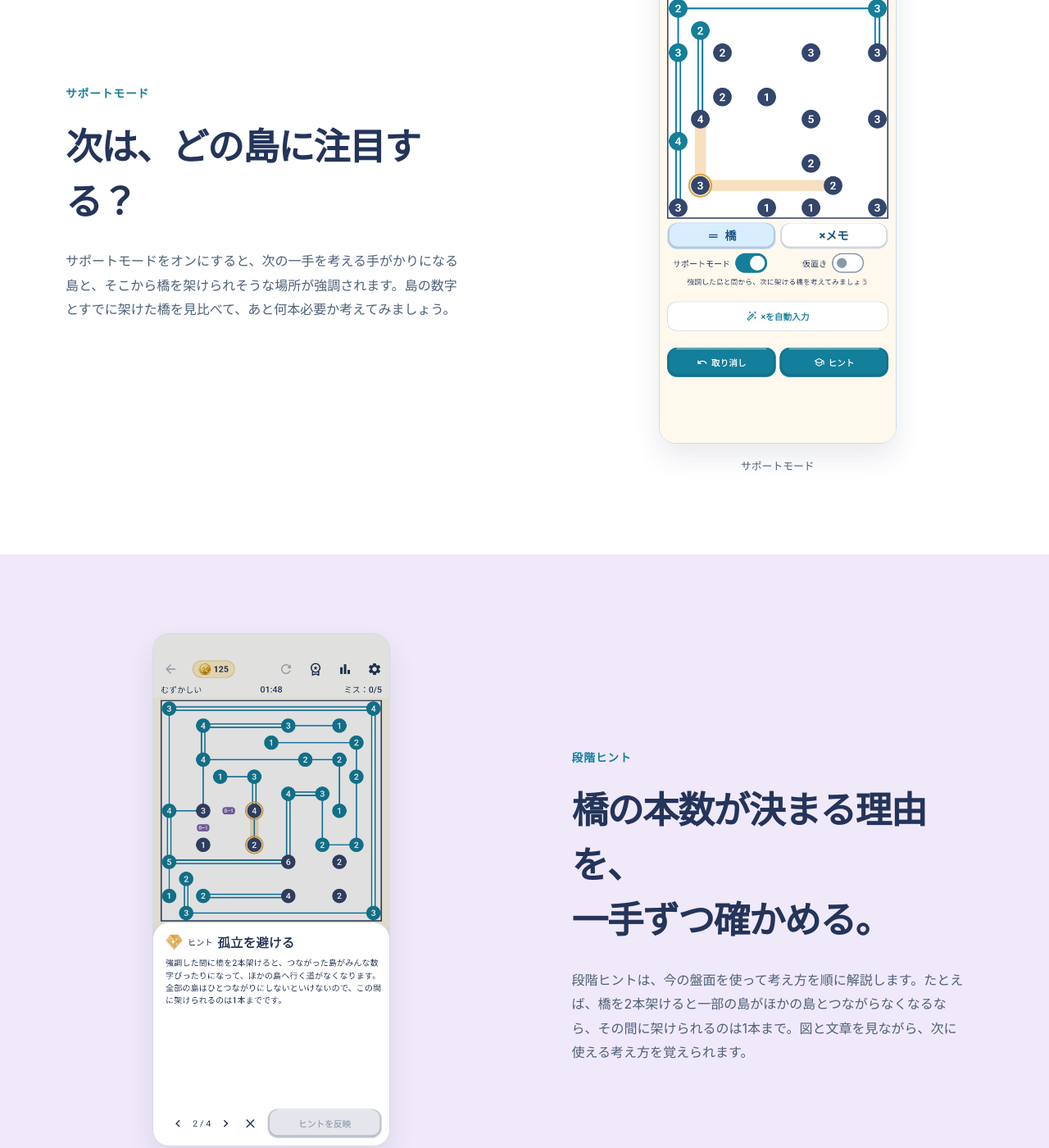
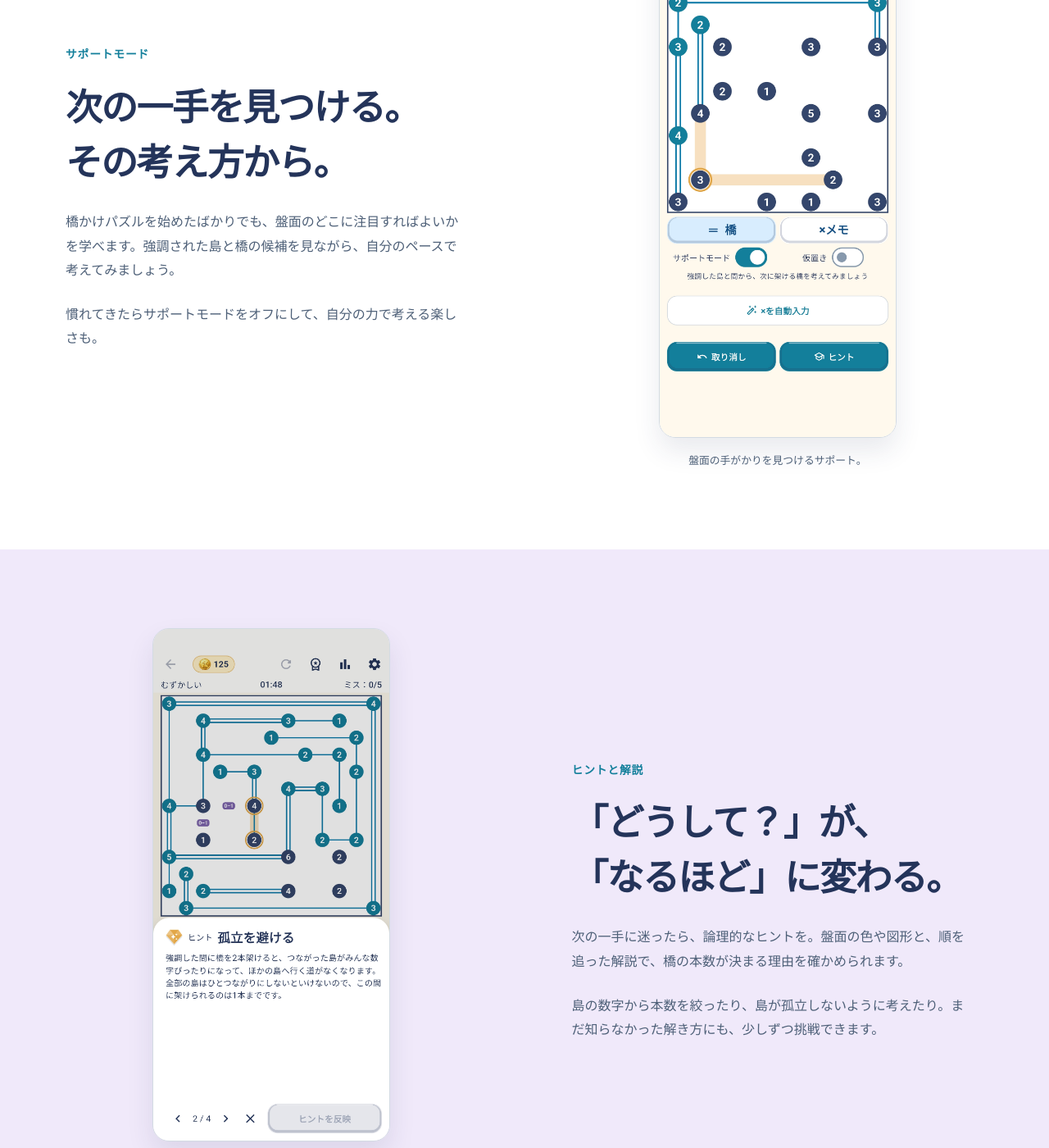
Before and after one commit to kenjineer-code/kenjineer-code.github.io, a Jekyll site: the page cruxevo-hashi.html, which Jekyll copies as it is, in a window 1280 px wide and 1400 px high, scrolled down 1343 px. Shown: the whole window at 82% size. Built offline with Jekyll 4.4.1, drawn with Linux system fonts in a browser that asks for light colours; some of the changed text lies outside the part shown.

Commit message:
Align the Hashi introduction with Nanpure

```diff
--- a/cruxevo-hashi.html
+++ b/cruxevo-hashi.html
@@ -4,15 +4,15 @@
   <meta charset="utf-8">
   <meta name="viewport" content="width=device-width, initial-scale=1">
   <title>Cruxevo: 橋かけパズル | Kenjineer Games Studio</title>
-  <meta name="description" content="パズルシリーズ「Cruxevo」の第三弾。数字を手がかりに橋を架け、すべての島をひとつにつなぐ論理パズルです。">
+  <meta name="description" content="遊びながら、橋かけパズルの解き方とその理由を学ぼう。サポートモードと段階ヒントを備えた、Cruxevoシリーズ第三弾。Android向けにGoogle Playで配信中。">
   <link rel="canonical" href="https://kenjineergames.com/cruxevo-hashi.html">
   <meta name="theme-color" content="#08152d">
   <meta property="og:title" content="Cruxevo: 橋かけパズル | Google Playで配信中">
-  <meta property="og:description" content="パズルシリーズ「Cruxevo」の第三弾。数字を手がかりに橋を架け、すべての島をひとつにつなぐ論理パズルです。">
+  <meta property="og:description" content="一手一手の理由が、わかる楽しさに。サポートモードで解き方を学べる、Cruxevoシリーズ第三弾の橋かけパズル。">
   <meta property="og:image" content="https://kenjineergames.com/assets/cruxevo/hashi/title.png">
   <meta property="og:image:width" content="1671">
   <meta property="og:image:height" content="941">
-  <meta property="og:image:alt" content="Cruxevo: 橋かけパズルのタイトルロゴ">
+  <meta property="og:image:alt" content="Cruxevo: 橋かけパズルのカラフルなタイトルロゴ">
   <meta property="og:url" content="https://kenjineergames.com/cruxevo-hashi.html">
   <meta property="og:type" content="website">
   <meta name="twitter:card" content="summary_large_image">
@@ -27,71 +27,39 @@
     <section class="hero" aria-labelledby="game-title"><div class="wrap hero-grid">
       <div class="hero-copy">
         <p class="eyebrow">Cruxevoシリーズ 第三弾</p>
-        <img class="title-art" src="/assets/cruxevo/hashi/title.png" width="1671" height="941" fetchpriority="high" alt="">
+        <img class="title-art" src="/assets/cruxevo/hashi/title.png" width="1671" height="941" fetchpriority="high" alt="Cruxevo（クラクシーヴォ）：橋かけパズル">
         <h1 id="game-title">Cruxevo: 橋かけパズル</h1>
-        <p class="hero-message">数字を手がかりに、<br>島から島へ橋を架けよう。</p>
-        <p class="lead">島の数字は、その島に架かる橋の本数。縦か横に並ぶ隣り合った島の間に、交差しないように橋を2本まで架けられます。すべての島が数字どおりの本数でひとつにつながればクリアです。</p>
+        <p class="hero-message">一手一手の理由が、<br>わかる楽しさに。</p>
+        <p class="lead">なぜ、ここに橋が架かるのか。<br>島の数字を手がかりに、すべての島をつなぐ解き方を学ぼう。</p>
         <a class="store-link" href="https://play.google.com/store/apps/details?id=com.kenjineer.games.studio.cruxevo.bridgegrid" target="_blank" rel="noopener noreferrer"><img src="/assets/google-play-badge-ja.png" width="646" height="250" alt="Google Play で手に入れよう"></a>
-        <p class="release">Android / 無料（広告あり） · Google Playで配信中</p>
+        <p class="release">Android / 無料（広告あり）<br>Google Playで配信中</p>
       </div>
-      <figure class="hero-screen screen">
-        <a href="/assets/cruxevo/hashi/home-screenshot.png" aria-label="難易度を選ぶホーム画面の画像を拡大して見る"><img src="/assets/cruxevo/hashi/home-screenshot.png" width="1080" height="2340" alt="デイリーチャレンジと、かんたんからマスターまでの5段階を選べるホーム画面"></a>
-        <figcaption>難易度を選ぶホーム画面</figcaption>
-      </figure>
+      <figure class="hero-screen"><img src="/assets/cruxevo/hashi/home-screenshot.png" width="1080" height="2340" alt="5段階の難易度とデイリーチャレンジを選べるアプリのホーム画面"><figcaption>自分に合った難しさから、はじめよう。</figcaption></figure>
     </div></section>
 
     <section id="play" class="support-section" aria-labelledby="support-title"><div class="wrap feature-grid">
-      <div class="feature-copy">
-        <p class="eyebrow">サポートモード</p>
-        <h2 id="support-title">次は、どの島に注目する？</h2>
-        <p>サポートモードをオンにすると、次の一手を考える手がかりになる島と、そこから橋を架けられそうな場所が強調されます。島の数字とすでに架けた橋を見比べて、あと何本必要か考えてみましょう。</p>
-      </div>
-      <figure class="screen">
-        <a href="/assets/cruxevo/hashi/support-screenshot.png" aria-label="サポートモードの画像を拡大して見る"><img src="/assets/cruxevo/hashi/support-screenshot.png" width="1080" height="2340" loading="lazy" alt="数字が3の島と、そこから縦と横に伸びる橋の候補が強調された盤面"></a>
-        <figcaption>サポートモード</figcaption>
-      </figure>
+      <div class="feature-copy"><p class="eyebrow">サポートモード</p><h2 id="support-title">次の一手を見つける。<br>その考え方から。</h2><p>橋かけパズルを始めたばかりでも、盤面のどこに注目すればよいかを学べます。強調された島と橋の候補を見ながら、自分のペースで考えてみましょう。</p><p>慣れてきたらサポートモードをオフにして、自分の力で考える楽しさも。</p></div>
+      <figure class="screen"><a href="/assets/cruxevo/hashi/support-screenshot.png" aria-label="サポートモードの画面を拡大して見る"><img src="/assets/cruxevo/hashi/support-screenshot.png" width="1080" height="2340" loading="lazy" alt="サポートモードがオンになり、注目する島と橋の候補が強調されたプレイ画面"></a><figcaption>盤面の手がかりを見つけるサポート。</figcaption></figure>
     </div></section>
 
     <section class="hint-section" aria-labelledby="hint-title"><div class="wrap feature-grid reverse">
-      <div class="feature-copy">
-        <p class="eyebrow">段階ヒント</p>
-        <h2 id="hint-title">橋の本数が決まる理由を、<br>一手ずつ確かめる。</h2>
-        <p>段階ヒントは、今の盤面を使って考え方を順に解説します。たとえば、橋を2本架けると一部の島がほかの島とつながらなくなるなら、その間に架けられるのは1本まで。図と文章を見ながら、次に使える考え方を覚えられます。</p>
-      </div>
-      <figure class="screen">
-        <a href="/assets/cruxevo/hashi/hint-screenshot.png" aria-label="段階ヒント「孤立を避ける」の画像を拡大して見る"><img src="/assets/cruxevo/hashi/hint-screenshot.png" width="1080" height="2340" loading="lazy" alt="一部の島が孤立しないよう、強調された間の橋は1本までと説明するヒント"></a>
-        <figcaption>段階ヒント「孤立を避ける」</figcaption>
-      </figure>
+      <div class="feature-copy"><p class="eyebrow">ヒントと解説</p><h2 id="hint-title">「どうして？」が、<br>「なるほど」に変わる。</h2><p>次の一手に迷ったら、論理的なヒントを。盤面の色や図形と、順を追った解説で、橋の本数が決まる理由を確かめられます。</p><p>島の数字から本数を絞ったり、島が孤立しないように考えたり。まだ知らなかった解き方にも、少しずつ挑戦できます。</p></div>
+      <figure class="screen"><a href="/assets/cruxevo/hashi/hint-screenshot.png" aria-label="ヒント解説の画面を拡大して見る"><img src="/assets/cruxevo/hashi/hint-screenshot.png" width="1080" height="2340" loading="lazy" alt="島が孤立しないように橋の本数を絞る考え方を、盤面と文章で説明するヒント画面"></a><figcaption>盤面と説明を見比べながら、理由をたどる。</figcaption></figure>
     </div></section>
 
     <section class="pace-section" aria-labelledby="pace-title"><div class="wrap feature-grid">
-      <div class="feature-copy">
-        <p class="eyebrow">難易度と遊び方</p>
-        <h2 id="pace-title">7×7から20×20まで、<br>自分のペースで。</h2>
-        <p>橋を架けない場所には×メモを付けられます。仮置きモードでは、いまの解答を保ったまま別の橋の架け方を試せます。途中で中断した問題は「つづきから」で再開できます。</p>
-        <ul class="play-facts"><li>かんたんからマスターまで5段階</li><li>61,290問を収録</li><li>デイリーチャレンジ</li></ul>
-      </div>
-      <figure class="screen">
-        <a href="/assets/cruxevo/hashi/play-screenshot.png" aria-label="エキスパートの盤面の画像を拡大して見る"><img src="/assets/cruxevo/hashi/play-screenshot.png" width="1080" height="2340" loading="lazy" alt="橋を架ける前のエキスパートの盤面に並ぶ数字付きの島"></a>
-        <figcaption>エキスパートの盤面</figcaption>
-      </figure>
+      <div class="feature-copy"><p class="eyebrow">自分のペースで</p><h2 id="pace-title">じっくり考える時間を、<br>いつもの毎日に。</h2><p>×メモで橋を架けない場所を整理し、仮置きで次の一手を試しながら、一手ずつ。進行状況は端末に保存されるので、途中で休んで、続きから遊べます。</p><ul class="play-facts"><li>5段階の難易度、2,500問以上</li><li>デイリーチャレンジ</li><li>オフラインでプレイ可能</li></ul><p class="note">広告の表示にはインターネット接続が必要です。</p></div>
+      <figure class="screen"><a href="/assets/cruxevo/hashi/play-screenshot.png" aria-label="通常プレイの画面を拡大して見る"><img src="/assets/cruxevo/hashi/play-screenshot.png" width="1080" height="2340" loading="lazy" alt="サポートモードをオフにしたエキスパートの通常プレイ画面"></a><figcaption>サポートを外して、じっくり考える一局も。</figcaption></figure>
     </div></section>
 
     <section class="series-section" id="series" aria-labelledby="series-title"><div class="wrap series-grid">
       <div><p class="eyebrow">パズルシリーズ Cruxevo</p><h2 id="series-title">核心を見抜く。<br>構造が見える。<br>解へと進む。</h2></div>
-      <div class="series-copy">
-        <p>Cruxevo（クラクシーヴォ）は、Kenjineer Games Studioが展開するパズルシリーズです。<a href="/cruxevo-nanpure.html">第一弾のナンバープレース</a>、<a href="/cruxevo-lumen-grid.html">第二弾の光のロジック</a>に続き、橋かけパズルが第三弾として登場しました。</p>
-        <p>名前に込めたのは、難所や問題の核心を意味する「Crux」、隠れたものを明らかにする「Reveal」、理解や状態が一段進む「Evolve」。</p>
-        <p>手がかりから核心を見抜き、隠れていた規則や構造を明らかにし、解へ進んでいく。その発見の楽しさを、一つひとつのパズルに込めています。</p>
-      </div>
+      <div class="series-copy"><p>Cruxevo（クラクシーヴォ）は、Kenjineer Games Studioが展開するパズルシリーズです。橋かけパズルは、その第三弾です。</p><p>名前に込めたのは、難所や問題の核心を意味する「Crux」、隠れたものを明らかにする「Reveal」、理解や状態が一段進む「Evolve」。</p><p>手がかりから核心を見抜き、隠れていた規則や構造を明らかにし、解へ進んでいく。その発見の楽しさを、一つひとつのパズルに込めています。</p></div>
     </div></section>
 
     <section id="information" class="information" aria-labelledby="info-title"><div class="wrap info-grid">
-      <div><p class="eyebrow">製品情報</p><h2 id="info-title">Cruxevo: 橋かけパズル</h2><a class="store-link" href="https://play.google.com/store/apps/details?id=com.kenjineer.games.studio.cruxevo.bridgegrid" target="_blank" rel="noopener noreferrer"><img src="/assets/google-play-badge-ja.png" width="646" height="250" loading="lazy" alt="Google Play で手に入れよう"></a></div>
-      <div>
-        <dl class="specs"><dt>シリーズ</dt><dd>Cruxevo（第三弾）</dd><dt>ジャンル</dt><dd>島と橋の論理パズル</dd><dt>対応</dt><dd>Android / Google Play</dd><dt>料金</dt><dd>無料（広告あり）</dd><dt>開発・配信</dt><dd>Kenjineer Games Studio</dd></dl>
-        <div class="support-links"><a href="/cruxevo/bridgegrid/privacy.html#ja">プライバシーポリシー</a><a href="/cruxevo/bridgegrid/terms.html#ja">利用規約</a><a href="mailto:contact@kenjineergames.com">お問い合わせ</a></div>
-      </div>
+      <div><p class="eyebrow">製品情報</p><h2 id="info-title">Cruxevo:<br>橋かけパズル</h2><a class="store-link" href="https://play.google.com/store/apps/details?id=com.kenjineer.games.studio.cruxevo.bridgegrid" target="_blank" rel="noopener noreferrer"><img src="/assets/google-play-badge-ja.png" width="646" height="250" loading="lazy" alt="Google Play で手に入れよう"></a></div>
+      <div><dl class="specs"><dt>シリーズ</dt><dd>Cruxevo（第三弾）</dd><dt>ジャンル</dt><dd>橋かけ / パズル</dd><dt>対応</dt><dd>Android / Google Play</dd><dt>料金</dt><dd>無料（広告あり）</dd><dt>開発・配信</dt><dd>Kenjineer Games Studio</dd></dl><div class="support-links"><a href="/cruxevo/bridgegrid/privacy.html#ja">プライバシーポリシー</a><a href="/cruxevo/bridgegrid/terms.html#ja">利用規約</a><a href="mailto:contact@kenjineergames.com">お問い合わせ</a></div></div>
     </div></section>
   </main>
   <footer><div class="wrap footer-inner"><a href="/#apps">ゲーム一覧へ戻る</a><span>© Kenjineer Games Studio</span></div></footer>
```
